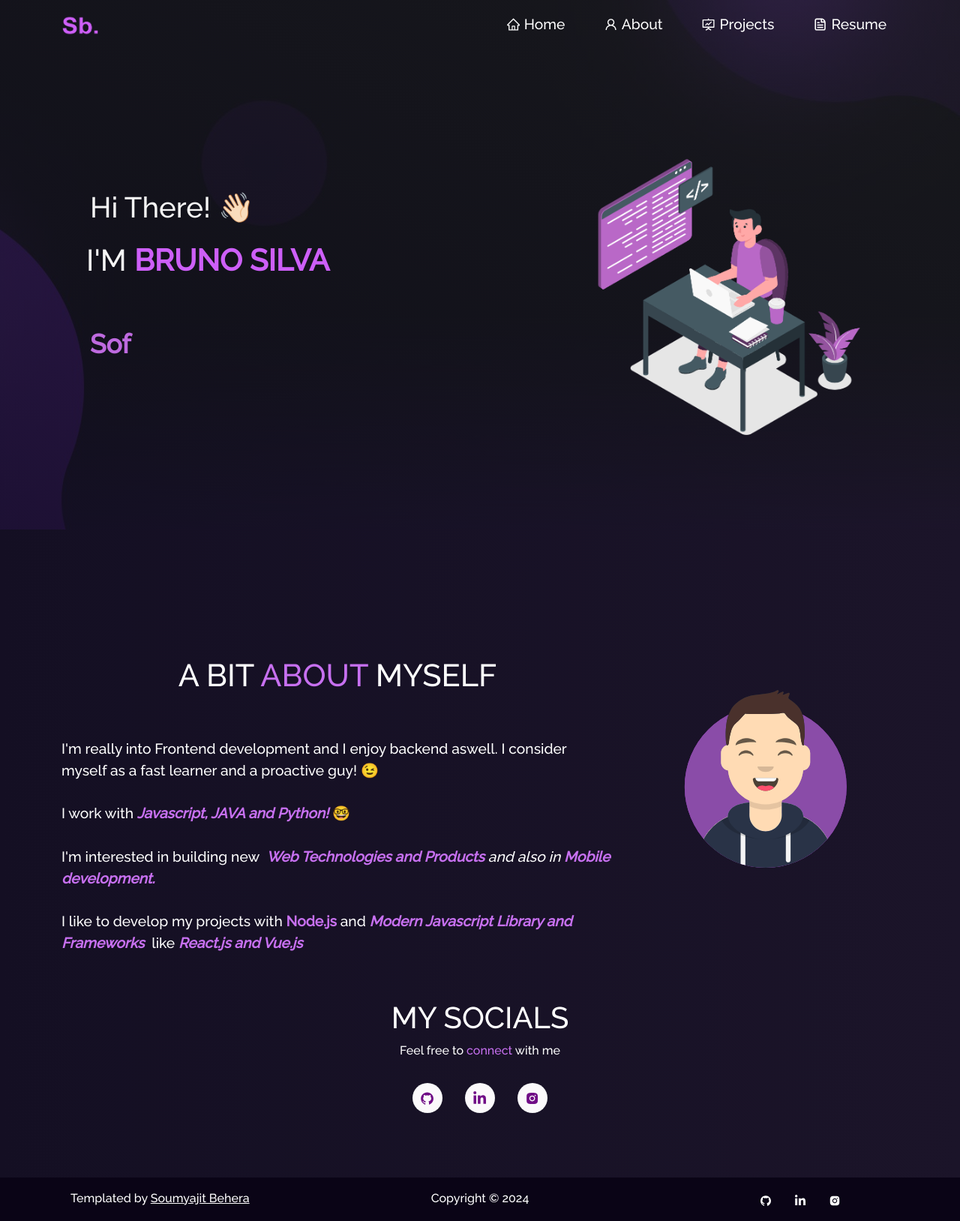
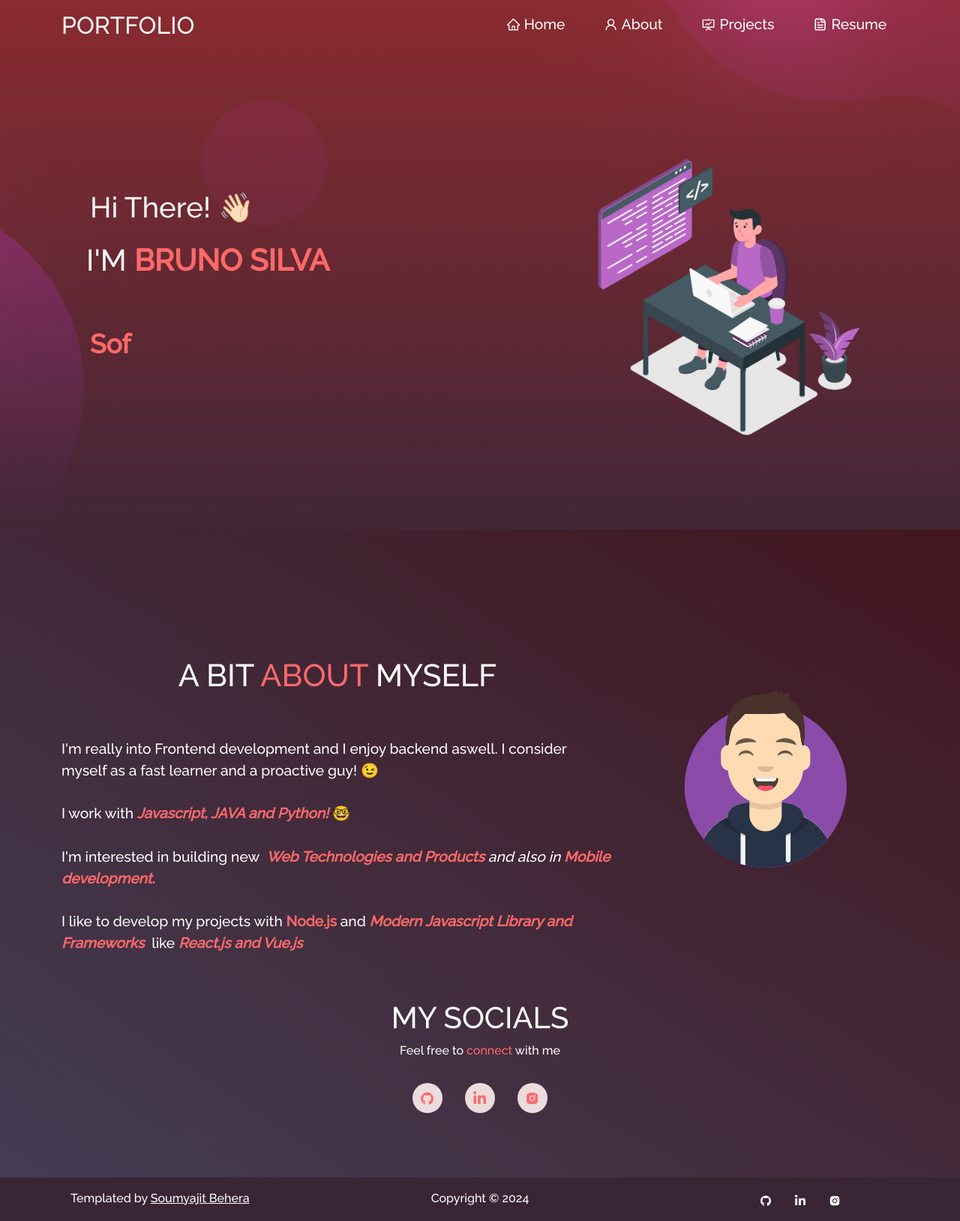
Before and after one commit to ItzHardcore/new-portfolio, a React (Create React App) app: page / in a window 1280 px wide. Shown: the whole page at 75% size. Built offline with nearby package versions, Linux system fonts and the light colour scheme.

Commit message:
some changes :D

```diff
--- a/src/components/About/AboutCard.js
+++ b/src/components/About/AboutCard.js
@@ -10,7 +10,7 @@ function AboutCard() {
             Hi again, I am <span className="purple">Bruno Silva </span>
             from <span className="purple"> Lisbon, Portugal.</span>
             <br />
-            I am currently employed as a quality assurance engineer at <span className="purple">Premium Minds.</span>
+            I am currently employed as a Quality Assurance engineer at <span className="purple">Premium Minds.</span>
             <br />
             I've done 6 months of <span className="purple">fullstack development</span> with PHP.
             <br />
--- a/src/components/Home/Home.js
+++ b/src/components/Home/Home.js
@@ -6,7 +6,7 @@ import Type from "./Type";
 
 function Home() {
   return (
-    <section>
+    <>
       <Container fluid className="home-section" id="home">
         <Container className="home-content">
           <Row>
@@ -40,7 +40,7 @@ function Home() {
         </Container>
       </Container>
       <Home2 />
-    </section>
+    </>
   );
 }
 
--- a/src/components/Navbar.js
+++ b/src/components/Navbar.js
@@ -7,6 +7,7 @@ import Button from "react-bootstrap/Button";
 import { Link } from "react-router-dom";
 import { CgGitFork } from "react-icons/cg";
 import { ImBlog } from "react-icons/im";
+import { RxHamburgerMenu } from "react-icons/rx";
 import {
   AiFillStar,
   AiOutlineHome,
@@ -39,14 +40,14 @@ function NavBar() {
     >
       <Container>
         <Navbar.Brand href="/" className="d-flex">
-          <img src={logo} className="img-fluid logo" alt="brand" />
+          <h2 className="mb-0">PORTFOLIO</h2>
         </Navbar.Brand>
         <Navbar.Toggle
           aria-controls="responsive-navbar-nav"
           onClick={() => {
             updateExpanded(expand ? false : "expanded");
           }}
-        >
+        ><RxHamburgerMenu className="text-white fs-1" />
         </Navbar.Toggle>
         <Navbar.Collapse id="responsive-navbar-nav">
           <Nav className="ms-auto" defaultActiveKey="#home">
--- a/src/style.css
+++ b/src/style.css
@@ -1,17 +1,17 @@
 html {
   --section-background-color: linear-gradient(
     to bottom left,
-    rgba(17, 16, 16, 0.582),
-    rgba(12, 8, 24, 0.904)
+    rgba(96, 24, 24, 0.582),
+    rgba(72, 66, 89, 0.904)
   );
 
   --image-gradient: linear-gradient(
-    to bottom left,
-    rgba(17, 16, 16, 0.678),
-    rgba(12, 10, 22, 0.863)
+    to bottom,
+    rgba(211, 44, 44, 0.582),
+    #412635
   );
 
-  --imp-text-color: #c770f0;
+  --imp-text-color: #fd6969;
 }
 
 .purple {
@@ -32,7 +32,7 @@ button:focus {
   width: 100%;
   height: 100%;
   z-index: 999999;
-  background-color: #0c0513;
+  background-color: #280b0b;
   background-image: url(./Assets/pre.svg);
   background-repeat: no-repeat;
   background-position: center;
@@ -57,18 +57,18 @@ button:focus {
 
 /* Track */
 ::-webkit-scrollbar-track {
-  background: #2d1950;
+  background: #501919;
 }
 
 /* Handle */
 ::-webkit-scrollbar-thumb {
-  background: rgba(178, 121, 216, 0.959);
+  background: rgba(216, 121, 121, 0.959);
   border-radius: 12px;
 }
 
 /* Handle on hover */
 ::-webkit-scrollbar-thumb:hover {
-  background: rgba(222, 130, 235, 0.911);
+  background: rgba(235, 130, 130, 0.911);
   border-radius: 12px;
 }
 
@@ -76,7 +76,7 @@ button:focus {
 /* Navbar Section  */
 /* --------- */
 .sticky {
-  background-color: #1b1a2ea9 !important;
+  background-color: #2e1a1aa9 !important;
   transition: all 0.3s ease-out 0s !important;
   box-shadow: 0px 10px 10px 0px rgba(9, 5, 29, 0.171) !important;
   backdrop-filter: blur(15px) !important;
@@ -93,11 +93,12 @@ button:focus {
   position: relative !important;
   background-color: transparent !important;
   border-color: transparent !important;
+  transform: rotate(90deg);
 }
 
 .navbar-toggler span {
   display: block !important;
-  background-color: #be50f4 !important;
+  background-color: var(--imp-text-color) !important;
   height: 4px !important;
   width: 27px !important;
   margin-top: 5px !important;
@@ -111,7 +112,9 @@ button:focus {
 .navbar-toggler:active {
   outline: 0 !important;
 }
-
+.navbar-toggler.collapsed{
+  transform: rotate(180deg);
+}
 .navbar-toggler span:nth-child(1),
 .navbar-toggler span:nth-child(3) {
   transition: transform 0.35s ease-in-out !important;
@@ -144,7 +147,7 @@ button:focus {
   .navbar {
     padding: 1rem 2rem !important;
     font-size: 1.4rem !important;
-    background-color: #181a27 !important;
+    background-color: var(--imp-text-color) !important;
   }
   .navbar-nav .nav-item a::after {
     display: none !important;
@@ -194,7 +197,7 @@ button:focus {
   height: 5px;
   width: 0;
   border-radius: 16px;
-  background: #c95bf5;
+  background: var(--imp-text-color);
   bottom: 1px;
   left: 0;
   z-index: -1;
@@ -242,13 +245,6 @@ button:focus {
     transform: rotate(0deg);
   }
 }
-#tsparticles {
-  position: fixed !important;
-  background-repeat: no-repeat !important;
-  background-size: cover !important;
-  width: 100%;
-  height: 100%;
-}
 
 .home-header {
   padding-top: 80px !important;
@@ -281,17 +277,17 @@ button:focus {
 }
 
 .main-name {
-  color: #cd5ff8;
+  color: var(--imp-text-color);
 }
 
 .Typewriter__wrapper {
   font-size: 2.2em !important;
-  color: #be6adf !important;
+  color: var(--imp-text-color) !important;
   font-weight: 600 !important;
 }
 .Typewriter__cursor {
   font-size: 2.4em !important;
-  color: #b562d6 !important;
+  color: white !important;
 }
 
 @media (max-width: 767px) {
@@ -318,6 +314,7 @@ button:focus {
 }
 
 .home-about-section {
+  background-image: var(--section-background-color);
   position: relative;
   padding-bottom: 70px !important;
   padding-top: 70px !important;
@@ -358,7 +355,7 @@ button:focus {
   text-align: center !important;
   font-size: 1.2em !important;
   line-height: 2em !important;
-  background: rgba(255, 255, 255, 0.972) !important;
+  background: rgba(241, 226, 226, 0.972) !important;
   border-radius: 50% !important;
   transition: 0.5s !important;
 }
@@ -379,13 +376,13 @@ button:focus {
 
 .home-social-icons:hover::before {
   transform: scale(1.1);
-  box-shadow: 0 0 15px #801f95;
+  box-shadow: 0 0 15px var(--imp-text-color);
 }
 
 .home-social-icons:hover {
-  color: #87209e;
-  box-shadow: 0 0 5px #87209e;
-  text-shadow: 0 0 2px #87209e;
+  color: var(--imp-text-color);
+  box-shadow: 0 0 5px var(--imp-text-color);
+  text-shadow: 0 0 2px var(--imp-text-color);
 }
 
 .social-icons {
@@ -395,14 +392,14 @@ button:focus {
 }
 
 .icon-colour {
-  color: #700c86 !important;
+  color: var(--imp-text-color) !important;
 }
 
 /* --------- */
 /* Footer */
 /* --------- */
 .footer {
-  background-color: rgb(10, 4, 22);
+  background-color: #392635;
   bottom: 0 !important;
   padding-top: 10px !important;
   padding-bottom: 8px !important ;
@@ -460,9 +457,9 @@ button:focus {
 }
 
 .project-card-view {
-  box-shadow: 0 4px 5px 3px rgba(119, 53, 136, 0.459) !important;
+  box-shadow: 0 2px 2px 2px rgba(255, 231, 231, 0.459) !important;
   color: white !important;
-  background-color: transparent !important;
+  background-color: rgba(255, 255, 255, 0.258) !important;
   opacity: 0.9 !important;
   transition: all 0.5s ease 0s !important;
   height: 100% !important;
@@ -470,7 +467,7 @@ button:focus {
 .project-card-view:hover {
   transform: scale(1.02) !important;
   overflow: hidden !important;
-  box-shadow: 0 4px 4px 5px rgba(129, 72, 144, 0.561) !important;
+  box-shadow: 0 4px 4px 5px rgba(255, 255, 255, 0.561) !important;
 }
 
 .blog-card {
@@ -483,7 +480,7 @@ button:focus {
 
 .blog-card-view {
   background-color: transparent !important;
-  box-shadow: 0 3px 3px 2px rgba(145, 77, 161, 0.459) !important;
+  box-shadow: 0 3px 3px 2px rgba(255, 255, 255, 0.459) !important;
   color: white !important;
   transition: all 0.5s ease 0s !important;
   height: 100% !important;
@@ -501,7 +498,7 @@ button:focus {
 .blog-card-view:hover {
   transform: scale(1.02) !important;
   overflow: hidden !important;
-  box-shadow: 0 3px 3px 5px rgba(155, 88, 173, 0.65) !important;
+  box-shadow: 0 2px 2px 3px rgba(250, 246, 251, 0.65) !important;
 }
 
 .card-img-top {
@@ -518,14 +515,14 @@ button:focus {
 
 .btn-primary {
   color: #fff !important;
-  background-color: #623686 !important;
-  border-color: #623686 !important;
+  background-color: var(--imp-text-color) !important;
+  border-color: var(--imp-text-color) !important;
 }
 
 .btn-primary:hover {
-  color: #fff !important;
-  background-color: #6d20c5d7 !important;
-  border-color: #6d20c5d7 !important;
+  color: var(--imp-text-color) !important;
+  background-color: white !important;
+  border-color: white !important;
 }
 .btn:focus {
   outline: none !important;
@@ -555,12 +552,12 @@ button:focus {
   margin: 15px !important;
   padding: 10px !important;
   opacity: 0.93 !important;
-  border: 1.7px solid rgba(200, 137, 230, 0.637) !important;
+  border: 1.7px solid rgba(255, 255, 255, 0.637) !important;
   vertical-align: middle !important;
   text-align: center !important;
   border-radius: 5px !important;
   display: table !important;
-  box-shadow: 4px 5px 4px 3px rgba(89, 4, 168, 0.137) !important;
+  box-shadow: 2px 2px 2px 2px var(--imp-text-color) !important;
   overflow: hidden !important;
   transition: all 0.4s ease 0s !important;
 }
@@ -574,7 +571,7 @@ button:focus {
 .tech-icons:hover {
   transform: scale(1.05) !important;
   overflow: hidden !important;
-  border: 2.2px solid rgba(197, 115, 230, 0.883) !important;
+  border: 2.2px solid rgba(255, 255, 255, 0.883) !important;
 }
 .tech-icon-images {
   padding: 20px !important;
```
